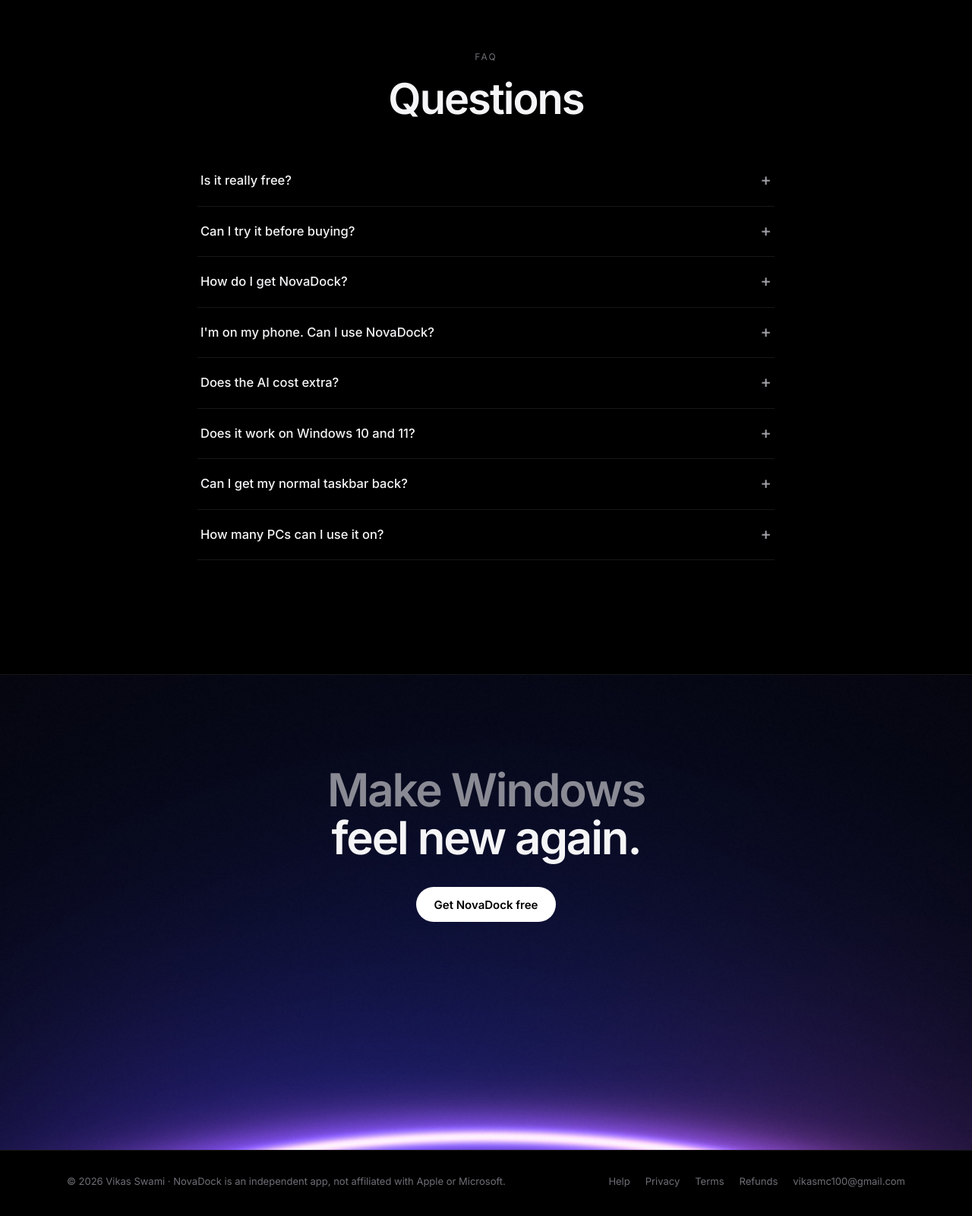
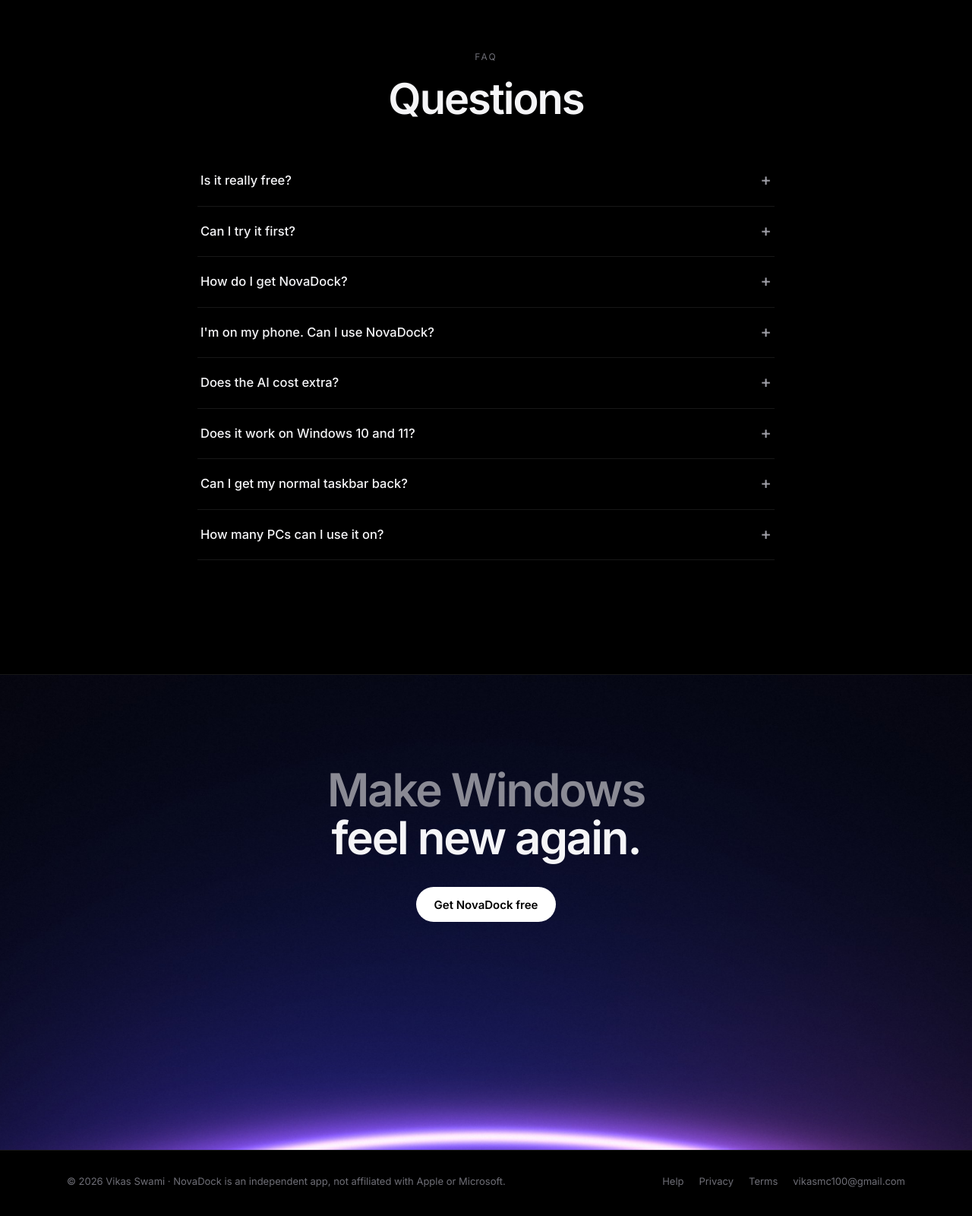
Before and after one commit to vikas-swami/novadock-site, a plain HTML site: page index.html in a window 1280 px wide. Shown: the part 6157-7757 px from the top of the page at 76% size. Drawn offline with Linux system fonts and the light colour scheme.

Commit message:
Free: FAQ

```diff
--- a/index.html
+++ b/index.html
@@ -313,7 +313,7 @@ footer .fl{display:flex;gap:20px;flex-wrap:wrap}footer a:hover{color:#fff}
     <h2 class="title">Questions</h2>
     <div class="faq">
       <details><summary>Is it really free?</summary><p>Yes — NovaDock is free right now, with every widget and theme. Tell us what you think from <b>Settings → Feedback</b> in the app.</p></details>
-      <details><summary>Can I try it before buying?</summary><p>Yes — the dock at the top of this page is the real NovaDock running live in your browser. Hover it and click any widget. And if it isn't right for you on your PC, you get a full refund within 14 days.</p></details>
+      <details><summary>Can I try it first?</summary><p>Yes — the dock at the top of this page is the real NovaDock running live in your browser. Hover it and click any widget.</p></details>
       <details><summary>How do I get NovaDock?</summary><p>Enter your email in <a href="#get" style="text-decoration:underline">Get it</a> and open the link we send you, then run the installer (a few seconds, no admin rights needed). If Windows shows “Windows protected your PC”, click <b>More info</b> → <b>Run anyway</b>; it appears for new apps from small developers.</p></details>
       <details><summary>I'm on my phone. Can I use NovaDock?</summary><p>NovaDock is for Windows 10 and 11 PCs. Tap <b>Send to my PC</b> to share the link to yourself, then open it on your computer.</p></details>
       <details><summary>Does the AI cost extra?</summary><p>NovaDock connects to the AI you choose with your own API key. Google Gemini and Groq give free keys that are enough for everyday use; ChatGPT and Claude keys are billed by those companies. Your chats are never stored on our servers.</p></details>
@@ -334,7 +334,7 @@ footer .fl{display:flex;gap:20px;flex-wrap:wrap}footer a:hover{color:#fff}
 <footer>
   <div class="wrap">
     <div>© 2026 Vikas Swami · NovaDock is an independent app, not affiliated with Apple or Microsoft.</div>
-    <div class="fl"><a href="#faq">Help</a><a href="privacy.html">Privacy</a><a href="terms.html">Terms</a><a href="refunds.html">Refunds</a><a href="mailto:vikasmc100@gmail.com">vikasmc100@gmail.com</a></div>
+    <div class="fl"><a href="#faq">Help</a><a href="privacy.html">Privacy</a><a href="terms.html">Terms</a><a href="mailto:vikasmc100@gmail.com">vikasmc100@gmail.com</a></div>
   </div>
 </footer>
 
```
